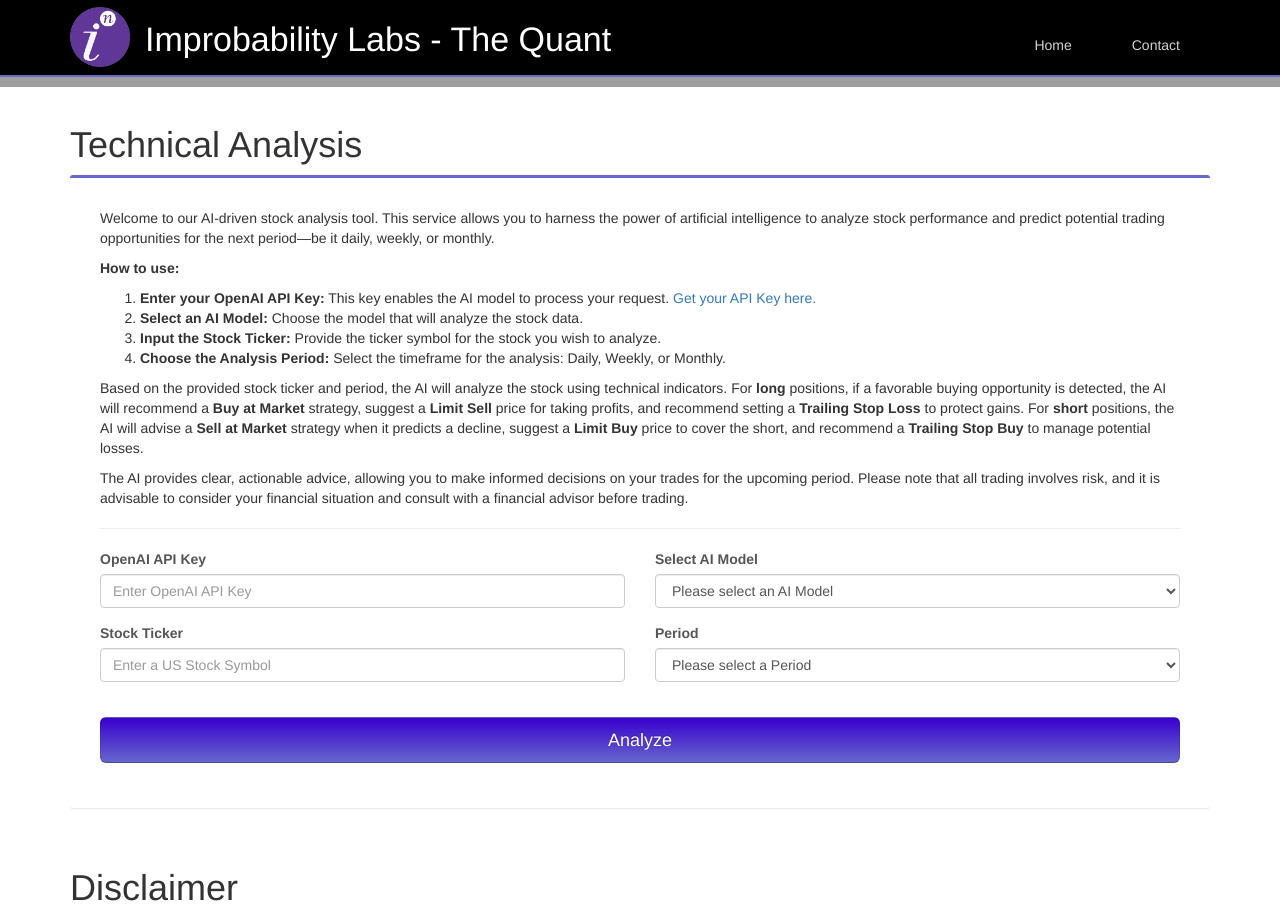
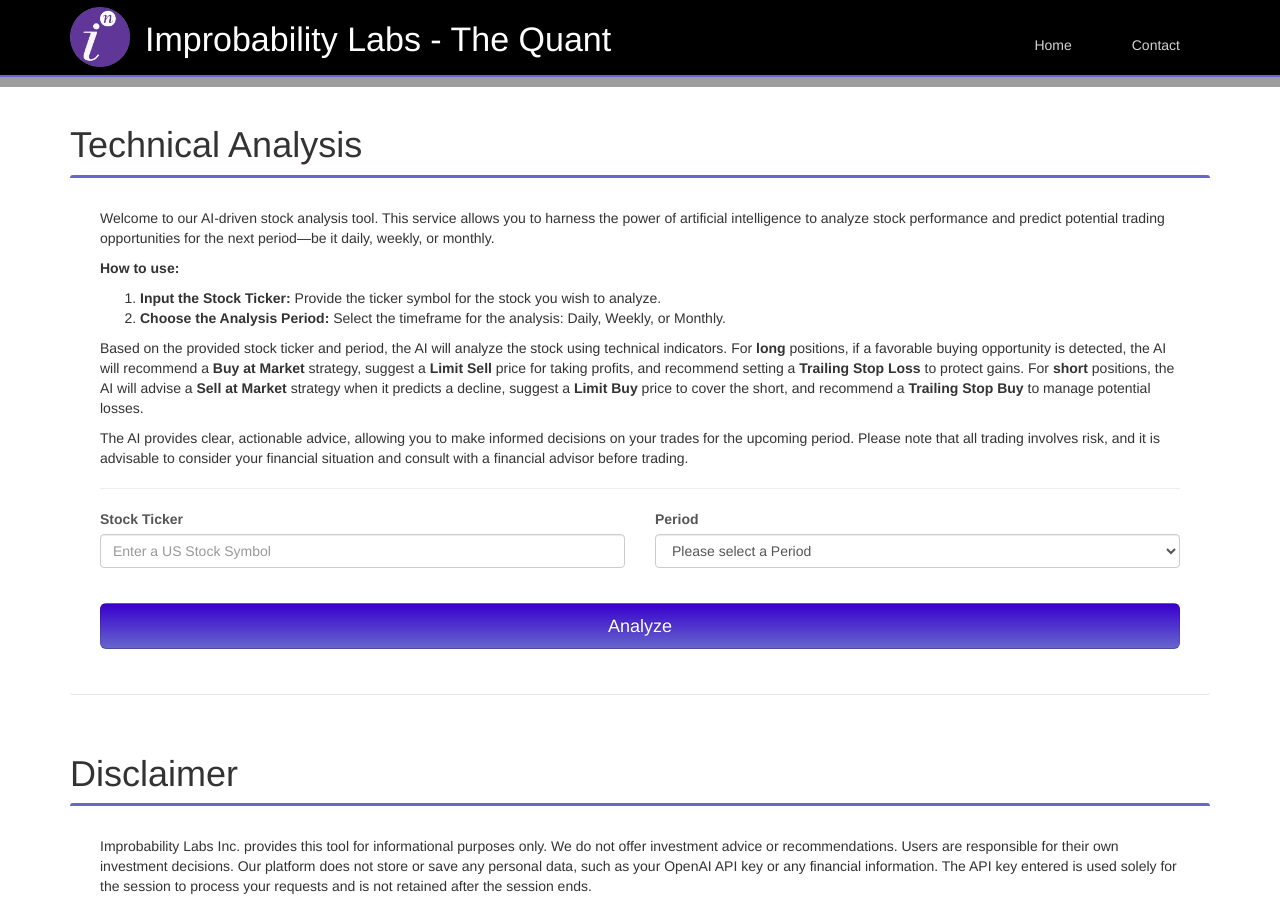
Before and after one commit to ImprobabilityLabs/quant, a Flask app: page / in a window 1280 px wide. Shown: the top 909 px of the page. Run offline with Flask 3, Linux system fonts and the light colour scheme; parts of the project's set-up code (start-up, migrations or seed data) failed here and were passed over; some libraries are stand-ins or nearby versions; grey boxes are pictures that could not be loaded.

Commit message:
Update index.html

```diff
--- a/templates/index.html
+++ b/templates/index.html
@@ -73,14 +73,6 @@
     <!-- Custom styles for this template -->
     <link rel="stylesheet" href="https://cdnjs.cloudflare.com/ajax/libs/font-awesome/4.7.0/css/font-awesome.min.css">
     <link href="{{ url_for('static', filename='css/improbability.css') }}" rel="stylesheet">
-    {% if error and form_data.get('ai-model') == None %}
-    <style>
-      #ai-model {
-      border-color: red;
-      box-shadow: 0 0 5px red;
-      }
-    </style>
-    {% endif %}
     {% if error and form_data.get('stock-period') == None %}
     <style>
       #stock-period {
@@ -92,14 +84,6 @@
     {% if error and (form_data.get('stock-ticker') == None or stock_error) %}
     <style>
       #stock-ticker {
-      border-color: red;
-      box-shadow: 0 0 5px red;
-      }
-    </style>
-    {% endif %}
-    {% if error and (form_data.get('api-key') == None or api_error or openai_error) %}
-    <style>
-      #api-key {
       border-color: red;
       box-shadow: 0 0 5px red;
       }
@@ -155,32 +139,12 @@
                 <p>Welcome to our AI-driven stock analysis tool. This service allows you to harness the power of artificial intelligence to analyze stock performance and predict potential trading opportunities for the next period—be it daily, weekly, or monthly.</p>
                 <p><strong>How to use:</strong></p>
                 <ol>
-                  <li><strong>Enter your OpenAI API Key:</strong> This key enables the AI model to process your request. <a href="https://platform.openai.com/api-keys" target="_blank">Get your API Key here.</a></li>
-                  <li><strong>Select an AI Model:</strong> Choose the model that will analyze the stock data.</li>
                   <li><strong>Input the Stock Ticker:</strong> Provide the ticker symbol for the stock you wish to analyze.</li>
                   <li><strong>Choose the Analysis Period:</strong> Select the timeframe for the analysis: Daily, Weekly, or Monthly.</li>
                 </ol>
                 <p>Based on the provided stock ticker and period, the AI will analyze the stock using technical indicators. For <strong>long</strong> positions, if a favorable buying opportunity is detected, the AI will recommend a <strong>Buy at Market</strong> strategy, suggest a <strong>Limit Sell</strong> price for taking profits, and recommend setting a <strong>Trailing Stop Loss</strong> to protect gains. For <strong>short</strong> positions, the AI will advise a <strong>Sell at Market</strong> strategy when it predicts a decline, suggest a <strong>Limit Buy</strong> price to cover the short, and recommend a <strong>Trailing Stop Buy</strong> to manage potential losses.</p>
                 <p>The AI provides clear, actionable advice, allowing you to make informed decisions on your trades for the upcoming period. Please note that all trading involves risk, and it is advisable to consider your financial situation and consult with a financial advisor before trading.</p>
                 <hr>
-              </div>
-              <!-- OpenAI API Key -->
-              <div class="col-xs-12 col-md-6">
-                <div class="form-group form-type-text">
-                  <label for="api-key">OpenAI API Key</label>
-                  <input id="api-key" name="api-key" class="form-control" placeholder="Enter OpenAI API Key" required type="text" value="{{ form_data.get('api-key', '') }}">
-                </div>
-              </div>
-              <!-- Stock Selection Dropdown -->
-              <div class="col-xs-12 col-md-6">
-                <div class="form-group form-type-select">
-                  <label for="ai-model">Select AI Model</label>
-                  <select id="ai-model" name="ai-model" class="form-control" required>
-                  <option {% if form_data.get('ai-model') == None %}selected {% endif %}disabled>Please select an AI Model</option>
-                  <option value="gpt-4o" {% if form_data.get('ai-model') == 'gpt-4o' %}selected{% endif %}>OpenAI GPT-4o (Cheapest)</option>
-                  <option value="gpt-4-turbo" {% if form_data.get('ai-model') == 'gpt-4-turbo' %}selected{% endif %}>OpenAI GPT-4-Turbo</option>
-                  </select>
-                </div>
               </div>
               <!-- Stock Selection Input -->
               <div class="col-xs-12 col-md-6">
```
